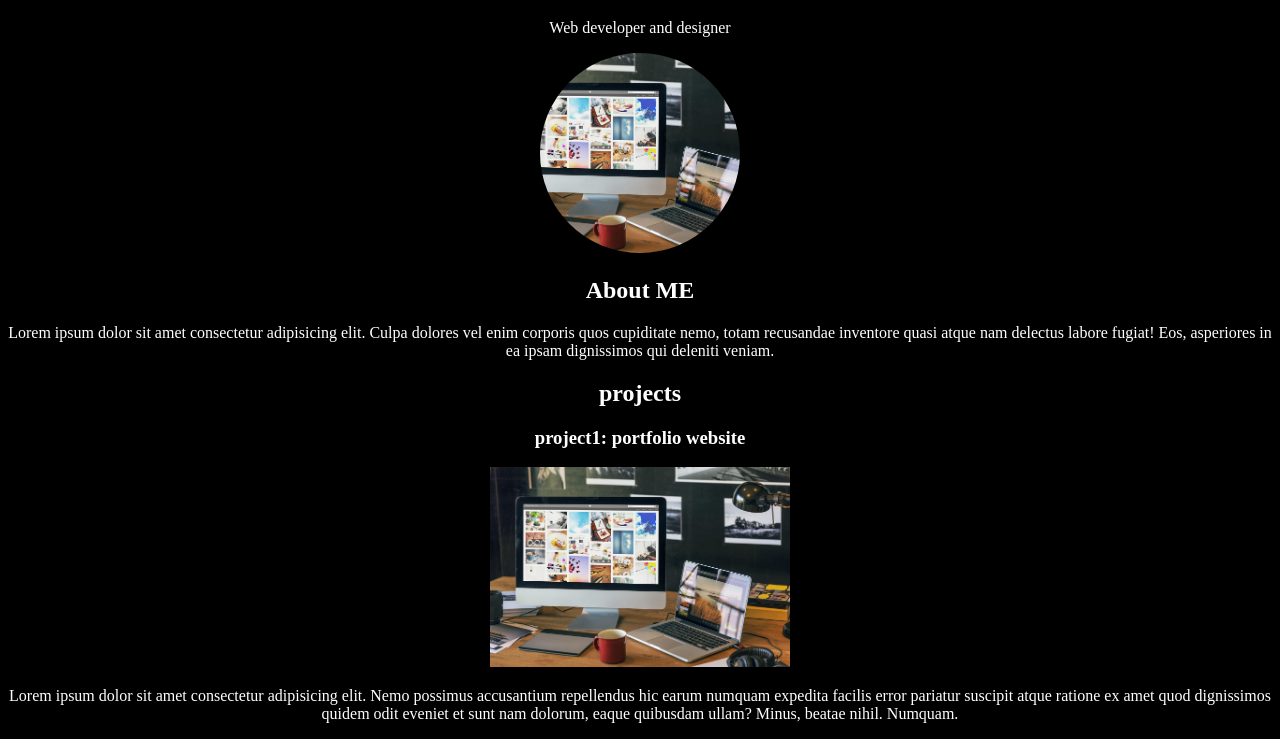
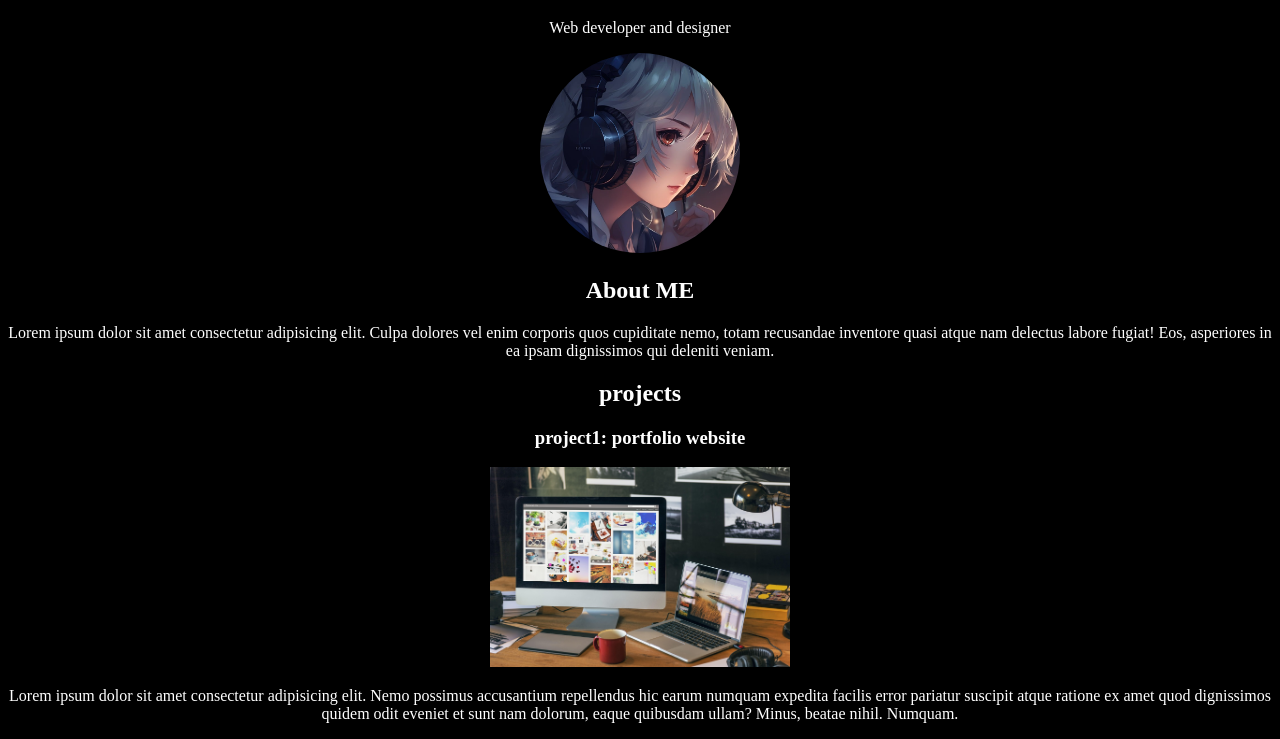
Before and after one commit to Raffansaad/mullasaad, a plain HTML site: page index.html in a window 1280 px wide. Shown: the part 61-800 px from the top of the page. Drawn offline with Linux system fonts and the light colour scheme.

Commit message:
Update index.html

```diff
--- a/index.html
+++ b/index.html
@@ -18,7 +18,7 @@
     <header style="text-align: center">
         <h1>Mulla saad</h1>
         <p>Web developer  and  designer</p>
-        <img width="200px" height="200px" style="border-radius: 50%; object-fit: cover" src="./laptop-8719563_1280.jpg" alt="profile pic">
+        <img width="200px" height="200px" style="border-radius: 50%; object-fit: cover" src="./woman-8390124_1280.jpg" alt="profile pic">
     </header>
     <!--Header ends starts here-->
 
```
